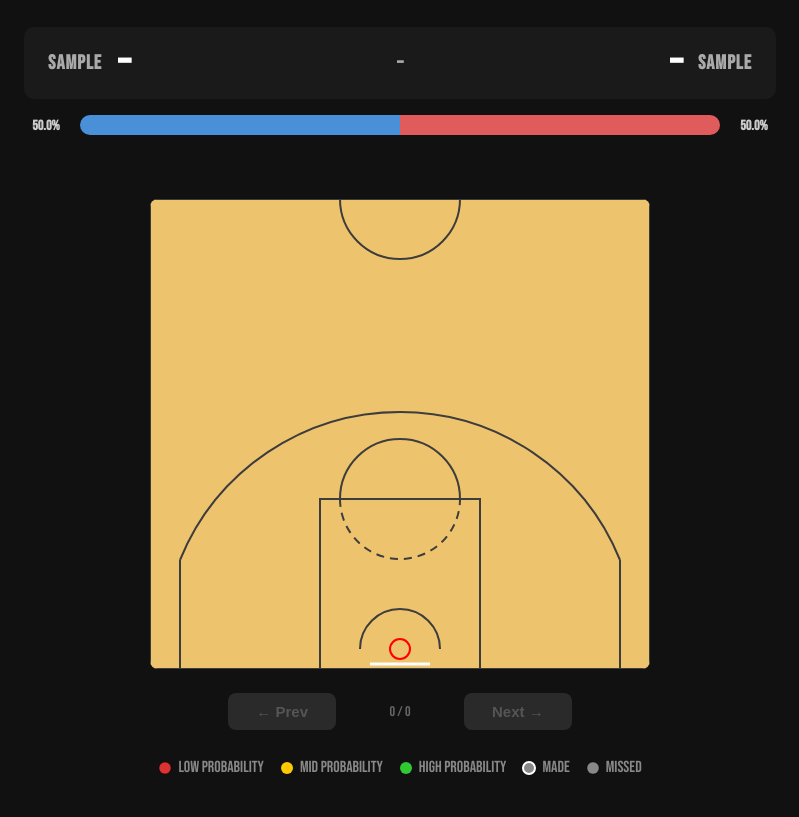
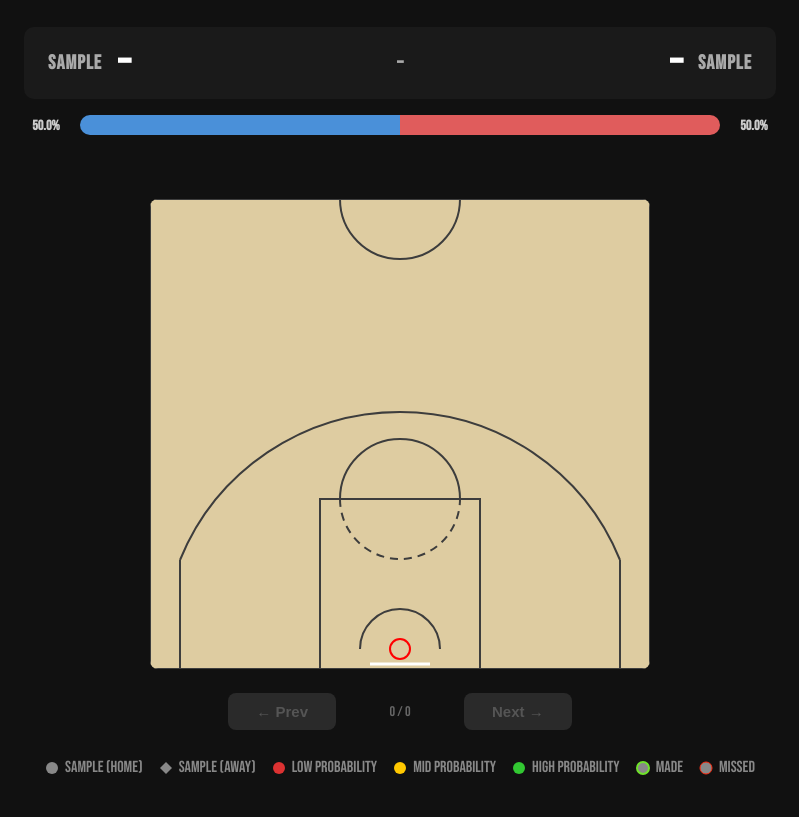
Before and after one commit to kevin18low/nba_predictor, a Flask app: template templates/court.html in a window 1280 px wide. Shown: the part 181-998 px from the top of the page, without its empty margins (240-1039 px from the left). Run offline with Flask 3, Linux system fonts and the light colour scheme; the template is opened without the code that fills it: most values are stand-ins (such as "Sample title", 1, 10 or a date in 2020).

Commit message:
feat: including team identifiers on shot quality model. Changes made to schema to fetch team abbreviations from play by play API

```diff
--- a/db.py
+++ b/db.py
@@ -38,6 +38,7 @@ def init_db():
             home_win            INTEGER,
             player_name         TEXT,
             person_id           INTEGER,
+            team_tricode        TEXT,
             action_type         TEXT,
             shot_result         TEXT,
             x                   REAL,
--- a/live_data.py
+++ b/live_data.py
@@ -48,6 +48,7 @@ def get_new_shot_events(actions, seen_action_numbers):
                 "action_number": action["actionNumber"],
                 "person_id": action.get("personId"),
                 "player_name": action.get("playerNameI") or action.get("playerName"),
+                "team_tricode": action.get("teamTricode"),
                 "x": action.get("xLegacy"),
                 "y": action.get("yLegacy"),
                 "shot_distance": action.get("shotDistance"),
--- a/replay.py
+++ b/replay.py
@@ -74,7 +74,7 @@ def build_replay(game_id, home_team, away_team):
 
     conn = get_connection()
     events = pd.read_sql_query("""
-        SELECT quarter, time_remaining_secs, home_score, away_score, person_id, player_name, shot_result, x, y, shot_distance
+        SELECT quarter, time_remaining_secs, home_score, away_score, person_id, player_name, team_tricode, shot_result, x, y, shot_distance
         FROM game_states
         WHERE game_id = ?
         AND shot_result IS NOT NULL
@@ -139,6 +139,7 @@ def build_replay(game_id, home_team, away_team):
             "home_win_prob": win_prob,
             "away_win_prob": round(1 - win_prob, 4),
             "player_name": row["player_name"],
+            "team_tricode": row.get("team_tricode"),
             "person_id": pid,
             "x": float(row["x"]),
             "y": float(row["y"]),
--- a/static/js/court.js
+++ b/static/js/court.js
@@ -29,17 +29,33 @@ const tooltip = document.getElementById("tooltip");
 
 function drawDot(shot, highlight) {
     const [sx, sy] = toSvg(shot.x, shot.y);
-    const c = document.createElementNS("http://www.w3.org/2000/svg", "circle");
-    c.setAttribute("cx", sx);
-    c.setAttribute("cy", sy);
-    c.setAttribute("r", highlight ? 9 : 6);
-    c.setAttribute("fill", probToColour(shot.probability));
-    c.setAttribute("stroke", shot.shot_result === "Made" ? "white" : "rgba(0,0,0,0.35)");
-    c.setAttribute("stroke-width", shot.shot_result === "Made" ? 2 : 1);
-    c.setAttribute("opacity", highlight ? 1.0 : 0.6);
-    c.style.cursor = "pointer";
+    const r = highlight ? 9 : 6;
+    const fill   = probToColour(shot.probability);
+    const stroke = shot.shot_result === "Made" ? "#70E32B" : "#FF2B0F";
+    const strokeW = shot.shot_result === "Made" ? 2 : 1;
+    const opacity = highlight ? 1.0 : 0.8;
 
-    c.addEventListener("mouseover", () => {
+    const isHome = shot.team_tricode === HOME_TEAM;
+    let el;
+
+    if (isHome) {
+        el = document.createElementNS("http://www.w3.org/2000/svg", "circle");
+        el.setAttribute("cx", sx);
+        el.setAttribute("cy", sy);
+        el.setAttribute("r", r);
+    } else {
+        // Diamond (rotated square) for away team
+        el = document.createElementNS("http://www.w3.org/2000/svg", "polygon");
+        el.setAttribute("points", `${sx},${sy-r} ${sx+r},${sy} ${sx},${sy+r} ${sx-r},${sy}`);
+    }
+
+    el.setAttribute("fill", fill);
+    el.setAttribute("stroke", stroke);
+    el.setAttribute("stroke-width", strokeW);
+    el.setAttribute("opacity", opacity);
+    el.style.cursor = "pointer";
+
+    el.addEventListener("mouseover", () => {
         tooltip.style.display = "block";
         tooltip.innerHTML = `
             <strong>${shot.player_name}</strong><br>
@@ -47,12 +63,12 @@ function drawDot(shot, highlight) {
             Predicted: ${Math.round(shot.probability * 100)}%<br>
             <em>${shot.shot_result}</em>`;
     });
-    c.addEventListener("mousemove", e => {
+    el.addEventListener("mousemove", e => {
         tooltip.style.left = (e.pageX + 14) + "px";
         tooltip.style.top  = (e.pageY - 36) + "px";
     });
-    c.addEventListener("mouseout", () => tooltip.style.display = "none");
-    layer.appendChild(c);
+    el.addEventListener("mouseout", () => tooltip.style.display = "none");
+    layer.appendChild(el);
 }
 
 function dimLast() {
--- a/templates/court.html
+++ b/templates/court.html
@@ -60,7 +60,15 @@
 
         <div class="court-legend">
             <span class="legend-item">
-                <svg width="14" height="14"><circle cx="7" cy="7" r="6" fill="rgb(220,50,50)" stroke="rgba(0,0,0,0.4)" stroke-width="1"/></svg>
+                <svg width="14" height="14"><circle cx="7" cy="7" r="6" fill="#888"/></svg>
+                {{ home_team }} (home)
+            </span>
+            <span class="legend-item">
+                <svg width="14" height="14"><polygon points="7,1 13,7 7,13 1,7" fill="#888"/></svg>
+                {{ away_team }} (away)
+            </span>
+            <span class="legend-item">
+                <svg width="14" height="14"><circle cx="7" cy="7" r="6" fill="rgb(220,50,50)"/></svg>
                 Low probability
             </span>
             <span class="legend-item">
@@ -72,11 +80,11 @@
                 High probability
             </span>
             <span class="legend-item">
-                <svg width="14" height="14"><circle cx="7" cy="7" r="6" fill="#888" stroke="white" stroke-width="2"/></svg>
+                <svg width="14" height="14"><circle cx="7" cy="7" r="6" fill="#888" stroke="#70E32B" stroke-width="2"/></svg>
                 Made
             </span>
             <span class="legend-item">
-                <svg width="14" height="14"><circle cx="7" cy="7" r="6" fill="#888" stroke="rgba(0,0,0,0.3)" stroke-width="1"/></svg>
+                <svg width="14" height="14"><circle cx="7" cy="7" r="6" fill="#888" stroke="#FF2B0F" stroke-width="1"/></svg>
                 Missed
             </span>
         </div>
@@ -84,6 +92,10 @@
     </div>
 </div>
 
-<script>const PAGE_MODE = "{{ mode }}";</script>
+<script>
+const PAGE_MODE  = "{{ mode }}";
+const HOME_TEAM  = "{{ home_team }}";
+const AWAY_TEAM  = "{{ away_team }}";
+</script>
 <script src="{{ url_for('static', filename='js/court.js') }}"></script>
 {% endblock %}
--- a/templates/partials/court_svg.html
+++ b/templates/partials/court_svg.html
@@ -1,6 +1,6 @@
 <svg id="court-svg" viewBox="0 0 500 470" xmlns="http://www.w3.org/2000/svg">
     <!-- Court surface -->
-    <rect x="0" y="0" width="500" height="470" fill="#eec36d"/>
+    <rect x="0" y="0" width="500" height="470" fill="#DECCA1"/>
     <!-- Boundary / half-court line at top, baseline at bottom edge -->
     <rect class="court-line" x="0" y="0" width="500" height="470"/>
     <line class="court-line" x1="0" y1="0" x2="500" y2="0"/>
```
Also changed, not shown: fetch_playbyplay.py (+4 -3 lines).
